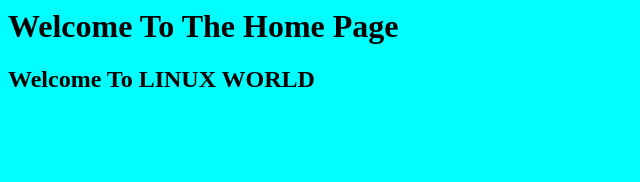
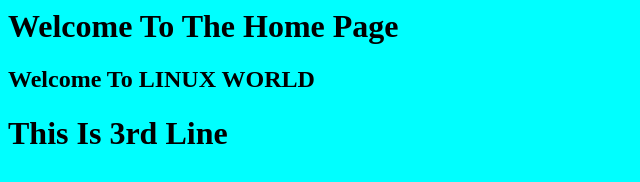
Before and after one commit to git-samir/dockerweb, a plain HTML site: page index.html in a window 1280 px wide. Shown: the whole page, without its empty margins (0-640 px from the left). Drawn offline with Linux system fonts and the light colour scheme.

Commit message:
3rd commit

```diff
--- a/index.html
+++ b/index.html
@@ -1,4 +1,5 @@
 <body bgcolor=cyan>
 <h1> Welcome To The Home Page </h1>
 <h2> Welcome To LINUX WORLD </h2>
+  <h1>This Is 3rd Line</h1>
 </body>
```
